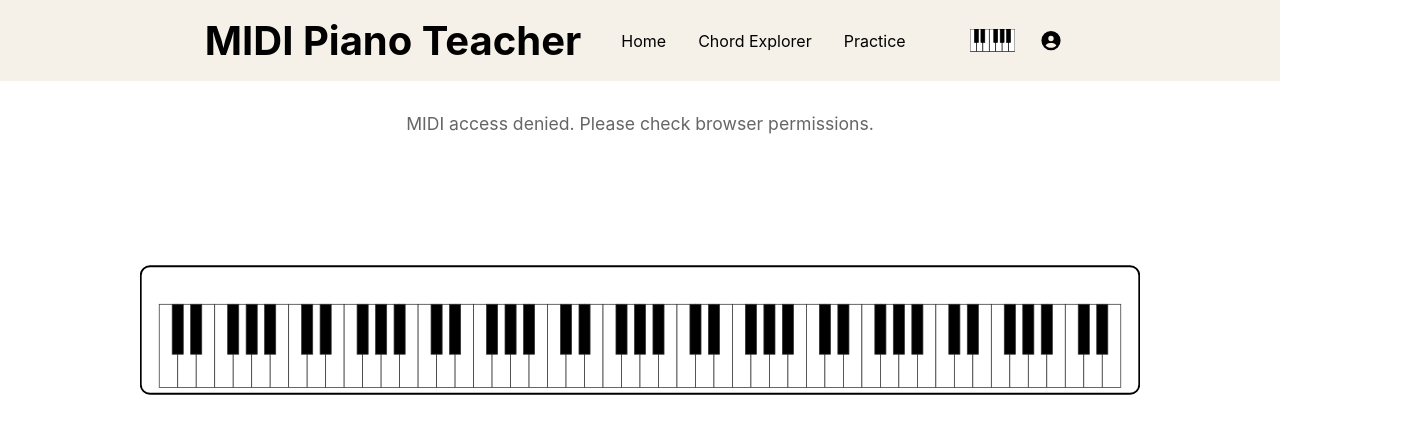
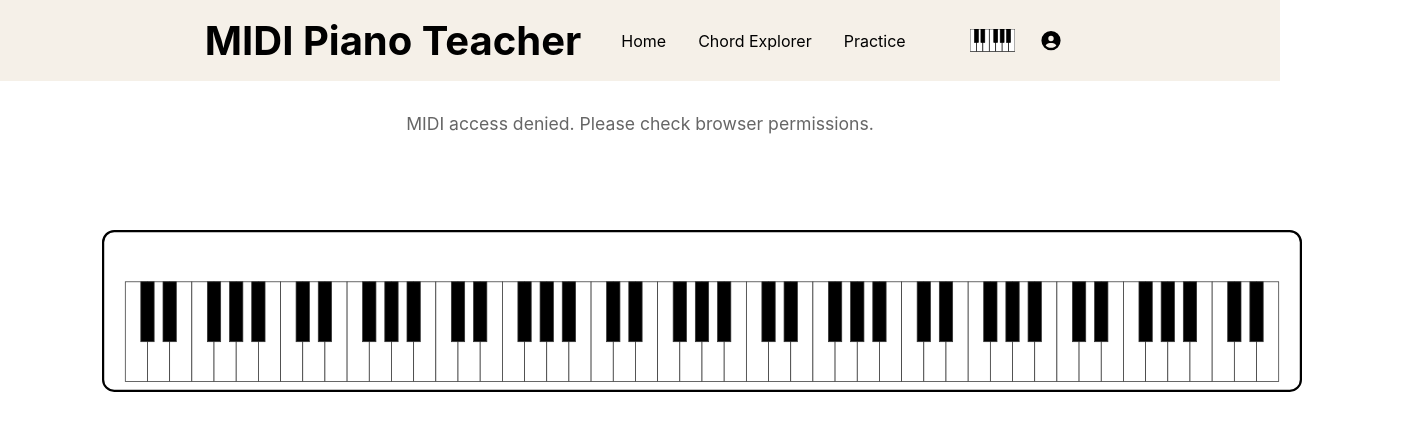
Before and after one commit to mjosephs1/midi-piano-teacher-web, a React (Create React App) app: page / in a window 1280 px wide. Shown: the top 434 px of the page, 1405 px wide, since content can reach past the window. Built offline with nearby package versions, Linux system fonts and the light colour scheme.

Commit message:
Fix issue where space between the virtual keybaord and octave section could be large depending on virtual size
Updated the Virtual Piano SVG to scale better and remove the potential for unintended whitespace around it

```diff
--- a/src/midi/VirtualPiano.css
+++ b/src/midi/VirtualPiano.css
@@ -6,7 +6,7 @@
 .white-key {
     fill: white;
     stroke: #333;
-    stroke-width: 2;
+    stroke-width: 1;
     cursor: pointer;
 }
 
@@ -21,7 +21,7 @@
 .black-key {
     fill: black;
     stroke: #333;
-    stroke-width: 2;
+    stroke-width: 1;
     cursor: pointer;
 }
 
--- a/src/midi/VirtualPiano.tsx
+++ b/src/midi/VirtualPiano.tsx
@@ -5,26 +5,37 @@ interface VirtualPianoProps {
   numKeys?: number;
   pressedNotes?: Set<number>;
   secondaryPressedNotes?: Set<number>;
+  maxWidth?: number;
+  maxHeight?: number;
 }
 
-export function VirtualPiano({ numKeys = 88, pressedNotes = new Set(), secondaryPressedNotes = new Set() }: VirtualPianoProps = {}) {
+export function VirtualPiano({ numKeys = 88, pressedNotes = new Set(), secondaryPressedNotes = new Set(), maxWidth = 1200, maxHeight = 200 }: VirtualPianoProps = {}) {
     const numWhiteKeys = getWhiteKeysFromTotalKeys(numKeys);
     const offset = KEYBOARD_OFFSETS[numKeys] ?? 21;
     const blackKeyPattern = [true, true, false, true, true, true, false];
 
     // Scalable Interactive Piano
-    const scaleFactor = 50;
+    const scaleFactor = 30;
     const whiteKeyWidth = scaleFactor;
     const whiteKeyHeight = whiteKeyWidth * 4.5;
     const blackKeyWidth = whiteKeyWidth * 0.6;
     const blackKeyHeight = whiteKeyHeight * 0.6;
 
-    const keyboardSideWidth = 50;
-    const keyboardTopWidth = 120;
-    const keyboardWidth = (whiteKeyWidth * numWhiteKeys) + (keyboardSideWidth * 2);
-    const keyboardHeight = whiteKeyHeight + keyboardTopWidth;
-    const keyboardEdgePadding = 4; // prevent lines from being cutoff at the edges
-    const svgDimensions = `0 0 ${keyboardWidth + keyboardEdgePadding} ${keyboardHeight + keyboardEdgePadding}`
+    const keyboardSideWidth = whiteKeyWidth;
+    const keyboardTopWidth = whiteKeyHeight * 0.6;
+    const keyboardEdgePadding = scaleFactor/10; // prevent lines from being cutoff at the edges
+    const keyboardWidth = (whiteKeyWidth * numWhiteKeys) + (keyboardSideWidth * 2) + keyboardEdgePadding;
+    const keyboardHeight = whiteKeyHeight + keyboardTopWidth + keyboardEdgePadding;
+    const svgDimensions = `0 0 ${keyboardWidth} ${keyboardHeight}`
+
+    // Cap the width/height to prevent it from rendering too large
+    const widthToHeighRatio = keyboardWidth/keyboardHeight;
+    const heightConstrainedHeight = Math.min(keyboardHeight, maxHeight); // The Virtual Piano height can not exceed 200px
+    const heightConstrainedWidth = heightConstrainedHeight * widthToHeighRatio;
+    const widthConstratinedWidth = Math.min(keyboardWidth, maxWidth); // The Virtual Piano width can not exceed 1000px
+    const widthConstratinedHeight = widthConstratinedWidth * (1/widthToHeighRatio);
+
+    // widthToHeighRatio * actualHeight;
 
     const getKeyNumber = (whiteKeyNum: number) => {
         let blackKeyCount = ((Math.floor(whiteKeyNum / 7)) * 5);
@@ -35,7 +46,7 @@ export function VirtualPiano({ numKeys = 88, pressedNotes = new Set(), secondary
     }
 
     return (
-      <svg className="virtual-piano" viewBox={svgDimensions} width="1000" height="200">
+      <svg className="virtual-piano" viewBox={svgDimensions} width={Math.min(heightConstrainedWidth, widthConstratinedWidth)} height={Math.min(heightConstrainedHeight, widthConstratinedHeight)}>
         <rect
           x={keyboardEdgePadding/2}
           y={keyboardEdgePadding/2}
@@ -43,9 +54,9 @@ export function VirtualPiano({ numKeys = 88, pressedNotes = new Set(), secondary
           height={whiteKeyHeight + keyboardTopWidth}
           fill="white"
           stroke="black"
-          strokeWidth={5}
-          rx={25}
-          ry={25}
+          strokeWidth={keyboardEdgePadding}
+          rx={scaleFactor/2}
+          ry={scaleFactor/2}
         />
 
         {Array.from({ length: numWhiteKeys }).map((_, i) => {
@@ -54,7 +65,7 @@ export function VirtualPiano({ numKeys = 88, pressedNotes = new Set(), secondary
             key={`white-${i}`}
             className={`white-key ${pressedNotes.has(noteNumber + offset) ? 'active' : ''} ${secondaryPressedNotes.has(noteNumber + offset) ? 'secondary' : ''}`}
             x={(i * whiteKeyWidth) + keyboardSideWidth + (keyboardEdgePadding/2)}
-            y={keyboardTopWidth-15}
+            y={keyboardTopWidth - (keyboardHeight*0.05)}
             width={whiteKeyWidth}
             height={whiteKeyHeight}
           />
@@ -67,7 +78,7 @@ export function VirtualPiano({ numKeys = 88, pressedNotes = new Set(), secondary
                     key={`black-${i}`}
                     className={`black-key ${pressedNotes.has(noteNumber + offset) ? 'active' : ''} ${secondaryPressedNotes.has(noteNumber + offset) ? 'secondary' : ''}`}
                     x={(i * whiteKeyWidth) + (whiteKeyWidth-(blackKeyWidth/2)) + keyboardSideWidth + (keyboardEdgePadding/2)}
-                    y={keyboardTopWidth-15}
+                    y={keyboardTopWidth - (keyboardHeight*0.05)}
                     width={blackKeyWidth}
                     height={blackKeyHeight}
                 />
```
